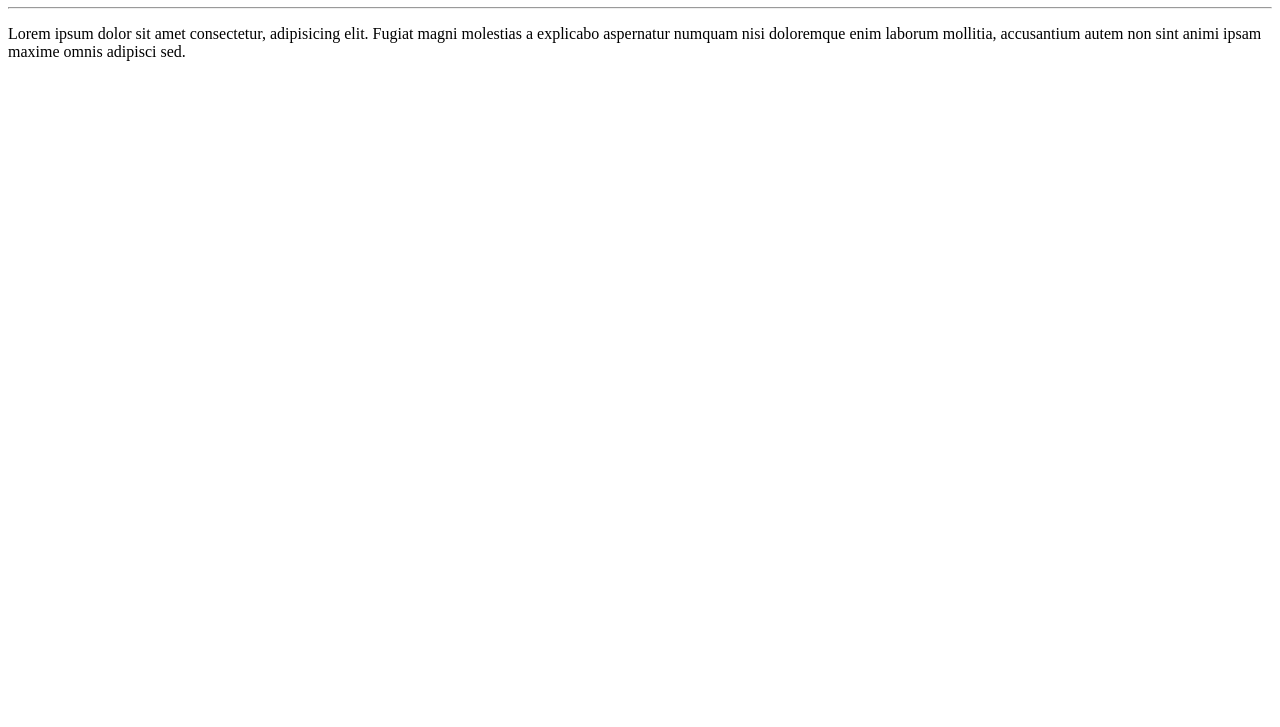
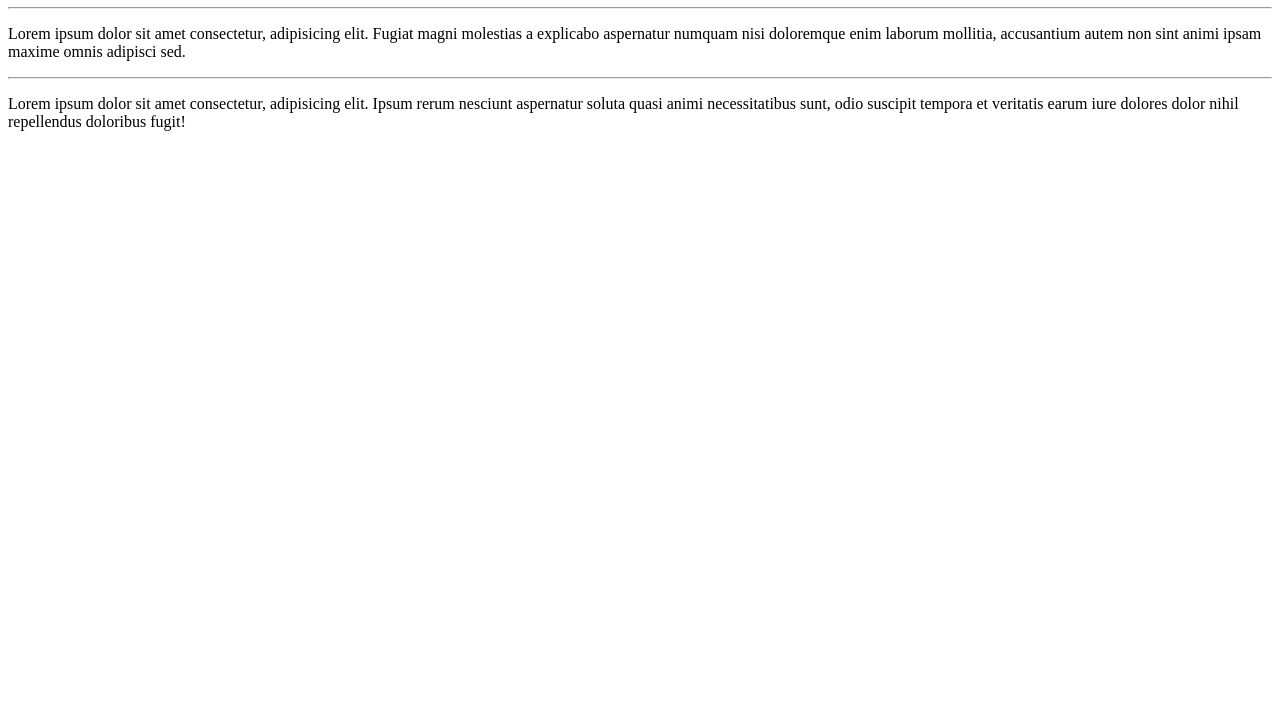
Before and after one commit to NataliaCarvalho96/Ola-Mundo, a plain HTML site: page site-exemplo/index.html in a window 1280 px wide. Shown: the part 73-800 px from the top of the page. Drawn offline with Linux system fonts and the light colour scheme.

Commit message:
Adicionei um parágrafo

```diff
--- a/site-exemplo/index.html
+++ b/site-exemplo/index.html
@@ -9,6 +9,8 @@
     <h1> Olá, Mundo!</h1>
     <hr>
     <p> Lorem ipsum dolor sit amet consectetur, adipisicing elit. Fugiat magni molestias a explicabo aspernatur numquam nisi doloremque enim laborum mollitia, accusantium autem non sint animi ipsam maxime omnis adipisci sed.</p>
+    <hr>
+    <p> Lorem ipsum dolor sit amet consectetur, adipisicing elit. Ipsum rerum nesciunt aspernatur soluta quasi animi necessitatibus sunt, odio suscipit tempora et veritatis earum iure dolores dolor nihil repellendus doloribus fugit!</p>
 
 
 </body>
```
